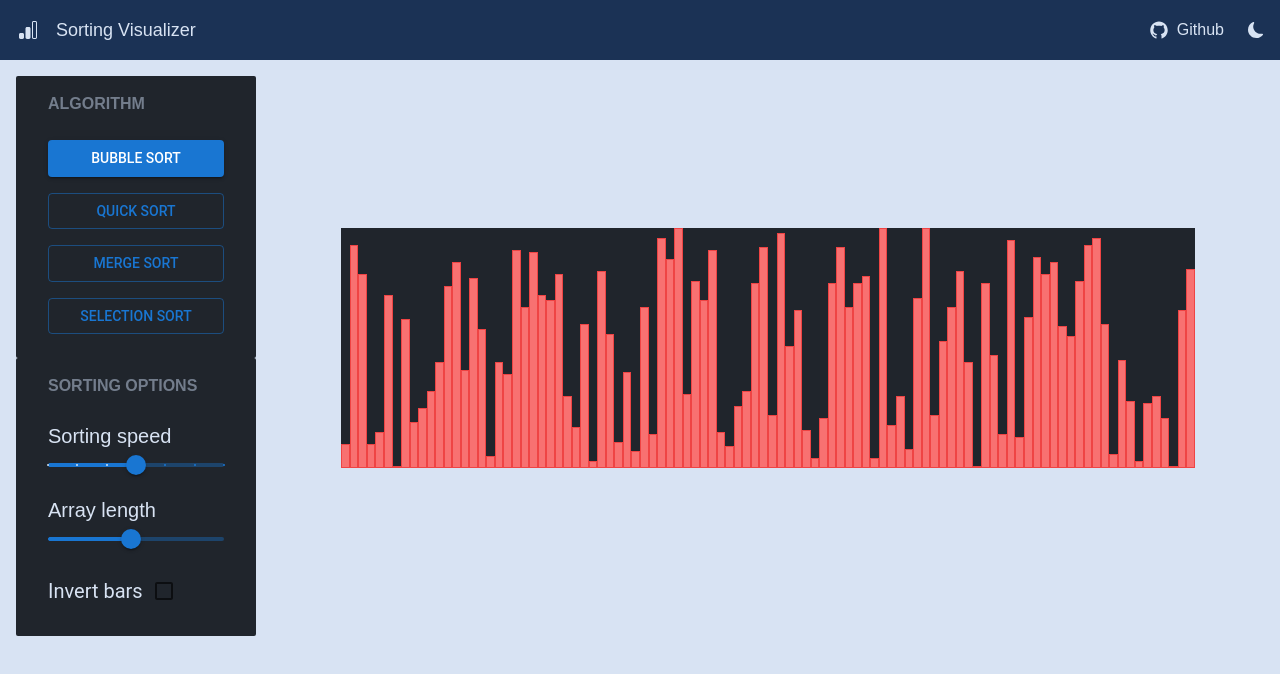
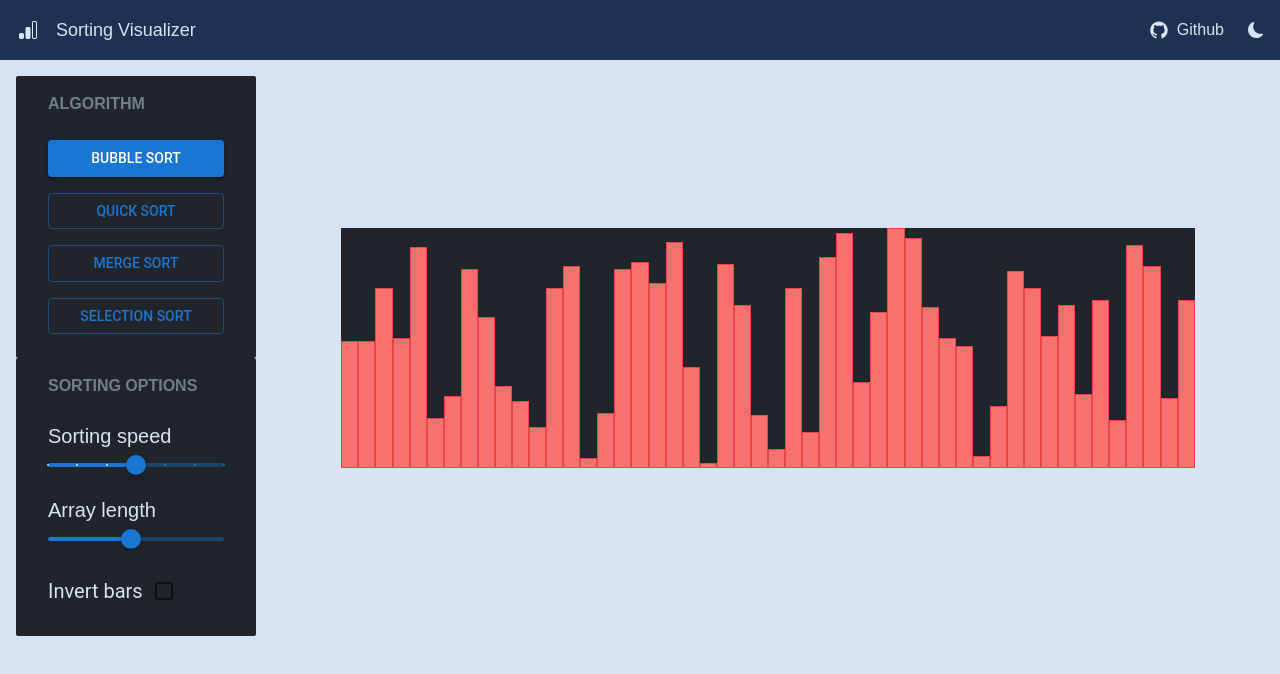
Before and after one commit to ksertas/sorting-visualizer, a React (Create React App) app: page / in a window 1280 px wide. Shown: the top 674 px of the page. Built offline with nearby package versions, Linux system fonts and the light colour scheme.

Commit message:
add width & invert bars based on context changes

```diff
--- a/src/components/ArrayBars.js
+++ b/src/components/ArrayBars.js
@@ -1,27 +1,30 @@
-import React from 'react';
+import React, { useContext } from 'react';
+import { SortingSettingsContext } from '../contexts/SortingSettingsContext';
 import { getRandomInt } from '../helper/randomInt';
 
+
+export default function ArrayBars() {
+  const {arrayLength, invertBars} = useContext(SortingSettingsContext);
+
   let generatedDivs = [];
-let range = 100;
-for (let i = 1; i < range + 1; i++) {
+  for (let i = 1; i < arrayLength + 1; i++) {
 
     let style = {
       position: 'absolute',
-    width: `${parseFloat(100 / range)}%`,
+      width: `${parseFloat(100 / arrayLength)}%`,
       height: `${getRandomInt(1, 100)}%`,
-    left: `${100 / range * parseFloat(i - 1)}%`,
+      left: `${100 / arrayLength * parseFloat(i - 1)}%`,
       bottom: 0
     };
 
     let heightWithoutPercentage = style.height.split('%')[0];
-  let showHeight = (range <= 20) && (heightWithoutPercentage > 10);
+    let showHeight = (arrayLength <= 20) && (heightWithoutPercentage > 10);
 
     generatedDivs.push(<div key={i} style={style} className={`bg-red-400 border-[1px] border-red-500 absolute block text-white text-center ${showHeight ? 'text-[.75rem]' : 'text-[0px]'}`}>{heightWithoutPercentage}</div>);
   }
 
-export default function ArrayBars() {
   return (
-    <div className='bg-container-dark w-10/12 h-[15rem] mx-auto mt-6 block relative lg:my-auto lg:col-span-3 xl:col-span-4'>
+    <div className={`bg-container-dark ${invertBars ? 'rotate-180' : ''} w-10/12 h-[15rem] mx-auto mt-6 block relative lg:my-auto lg:col-span-3 xl:col-span-4`}>
       {generatedDivs.map((div) => {
         return div;
       })}
```
Lines whose indentation alone changed are shown as unchanged.
